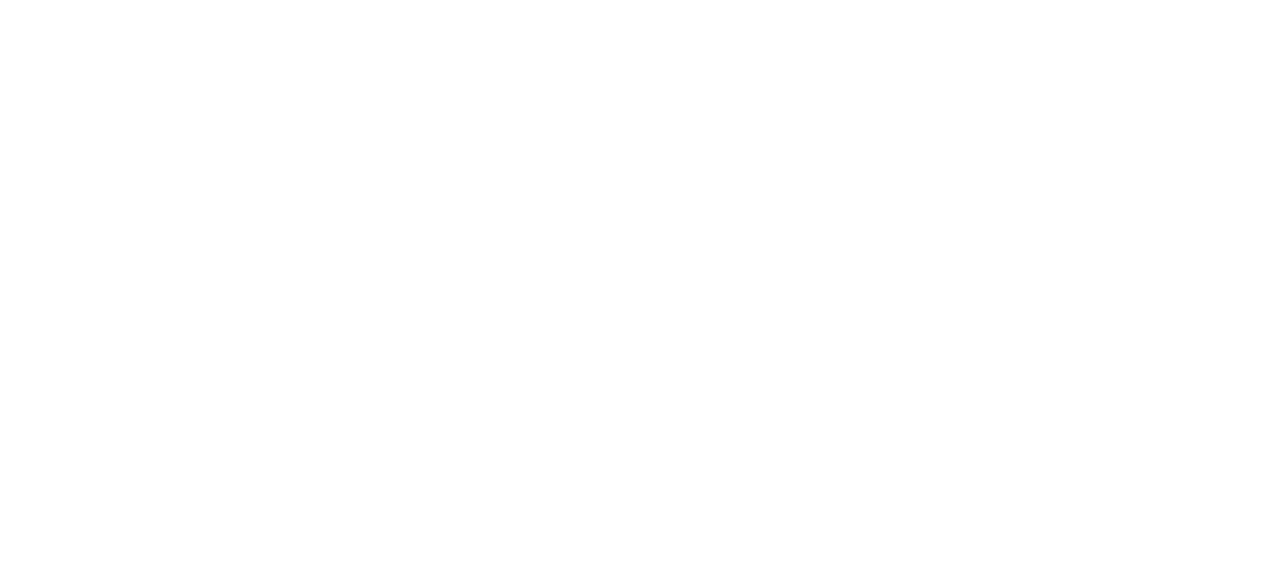
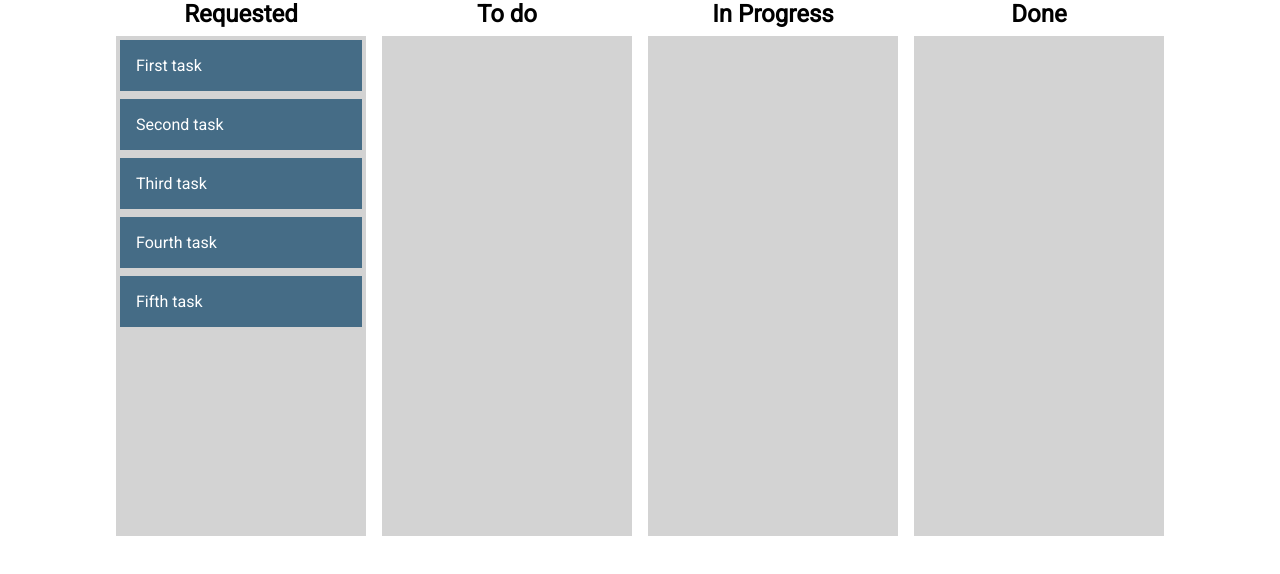
Before and after one commit to Anelvin/frontend-trello, a React (Create React App) app: page /board in a window 1280 px wide. Shown: the top 574 px of the page. Built offline with nearby package versions, Linux system fonts and the light colour scheme.

Commit message:
Drag and drop done

```diff
--- a/package.json
+++ b/package.json
@@ -9,12 +9,14 @@
     "enzyme": "^3.11.0",
     "enzyme-adapter-react-16": "^1.15.2",
     "react": "^16.13.1",
+    "react-beautiful-dnd": "^13.0.0",
     "react-dom": "^16.13.1",
     "react-redux": "^7.2.0",
     "react-router-dom": "^5.1.2",
     "react-scripts": "3.4.1",
     "redux": "^4.0.5",
-    "sass": "^1.26.3"
+    "sass": "^1.26.3",
+    "uuid": "^7.0.3"
   },
   "scripts": {
     "start": "react-scripts start",
--- a/src/App.jsx
+++ b/src/App.jsx
@@ -4,6 +4,7 @@
 import Home from './views/Home/Home';
 import SignUp from './views/SignUp/SignUp';
 import SignIn from './views/SignIn/SignIn';
+import Board from './views/Boad/Board';
 
 class App extends Component {
   render() {
@@ -13,6 +14,7 @@
           <Route path='/' exact component={Home} />
           <Route path='/signup' component={SignUp} />
           <Route path="/signin" component={SignIn} />
+          <Route path="/board" component={Board} />
         </Switch>
       </Router>
     );
--- /dev/null
+++ b/src/views/Boad/Board.jsx
@@ -0,0 +1,151 @@
+import React, { useState } from "react";
+import { DragDropContext, Draggable, Droppable } from "react-beautiful-dnd";
+import uuid from "uuid/v4";
+
+const itemsFromBackend = [
+  { id: uuid(), content: "First task" },
+  { id: uuid(), content: "Second task" },
+  { id: uuid(), content: "Third task" },
+  { id: uuid(), content: "Fourth task" },
+  { id: uuid(), content: "Fifth task" }
+];
+
+const columnsFromBackend = {
+  [uuid()]: {
+    name: "Requested",
+    items: itemsFromBackend
+  },
+  [uuid()]: {
+    name: "To do",
+    items: []
+  },
+  [uuid()]: {
+    name: "In Progress",
+    items: []
+  },
+  [uuid()]: {
+    name: "Done",
+    items: []
+  }
+};
+
+const onDragEnd = (result, columns, setColumns) => {
+  if (!result.destination) return;
+  const { source, destination } = result;
+    console.log(source);
+  if (source.droppableId !== destination.droppableId) {
+      const sourceColumn = columns[source.droppableId]; //Almacena la columna de origen con sus tareas
+      const destColumn = columns[destination.droppableId]; //Almacena la columna de destino con sus tareas
+      const sourceItems = [...sourceColumn.items]; //Almacena las tareas de la columna origen
+      const destItems = [...destColumn.items]; //Almacena las tareas de la columna de destino
+      const [removed] = sourceItems.splice(source.index, 1);
+    destItems.splice(destination.index, 0, removed);
+    setColumns({
+      ...columns,
+      [source.droppableId]: {
+        ...sourceColumn,
+        items: sourceItems
+      },
+      [destination.droppableId]: {
+        ...destColumn,
+        items: destItems
+      }
+    });
+  } else {
+    const column = columns[source.droppableId];
+    const copiedItems = [...column.items];
+    const [removed] = copiedItems.splice(source.index, 1);
+    copiedItems.splice(destination.index, 0, removed);
+    setColumns({
+      ...columns,
+      [source.droppableId]: {
+        ...column,
+        items: copiedItems
+      }
+    });
+  }
+};
+
+function Board() {
+  const [columns, setColumns] = useState(columnsFromBackend);
+  return (
+    <div style={{ display: "flex", justifyContent: "center", height: "100%" }}>
+      <DragDropContext
+        onDragEnd={result => {
+            onDragEnd(result, columns, setColumns)}
+        }
+      >
+        {Object.entries(columns).map(([columnId, column], index) => {
+          return (
+            <div
+              style={{
+                display: "flex",
+                flexDirection: "column",
+                alignItems: "center"
+              }}
+              key={columnId}
+            >
+              <h2>{column.name}</h2>
+              <div style={{ margin: 8 }}>
+                <Droppable droppableId={columnId} key={columnId}>
+                  {(provided, snapshot) => {
+                    return (
+                      <div
+                        {...provided.droppableProps}
+                        ref={provided.innerRef}
+                        style={{
+                          background: snapshot.isDraggingOver
+                            ? "lightblue"
+                            : "lightgrey",
+                          padding: 4,
+                          width: 250,
+                          minHeight: 500
+                        }}
+                      >
+                        {column.items.map((item, index) => {
+                          return (
+                            <Draggable
+                              key={item.id}
+                              draggableId={item.id}
+                              index={index}
+                            >
+                              {(provided, snapshot) => {
+                                return (
+                                  <div
+                                    ref={provided.innerRef}
+                                    {...provided.draggableProps}
+                                    {...provided.dragHandleProps}
+                                    style={{
+                                      userSelect: "none",
+                                      padding: 16,
+                                      margin: "0 0 8px 0",
+                                      minHeight: "50px",
+                                      backgroundColor: snapshot.isDragging
+                                        ? "#263B4A"
+                                        : "#456C86",
+                                      color: "white",
+                                      ...provided.draggableProps.style
+                                    }}
+                                  >
+                                    {item.content}
+                                  </div>
+                                );
+                              }}
+                            </Draggable>
+                          );
+                        })}
+                        {provided.placeholder}
+                      </div>
+                    );
+                  }}
+                </Droppable>
+              </div>
+            </div>
+          );
+        })}
+      </DragDropContext>
+    </div>
+  );
+}
+
+export default Board;
--- /dev/null
+++ b/src/views/Boad/Board.scss
@@ -0,0 +1,6 @@
+.body-board{
+    background-color: #f5f5f5;
+    display: flex;
+    justify-content: center;
+    height: 100%;
+}
```
